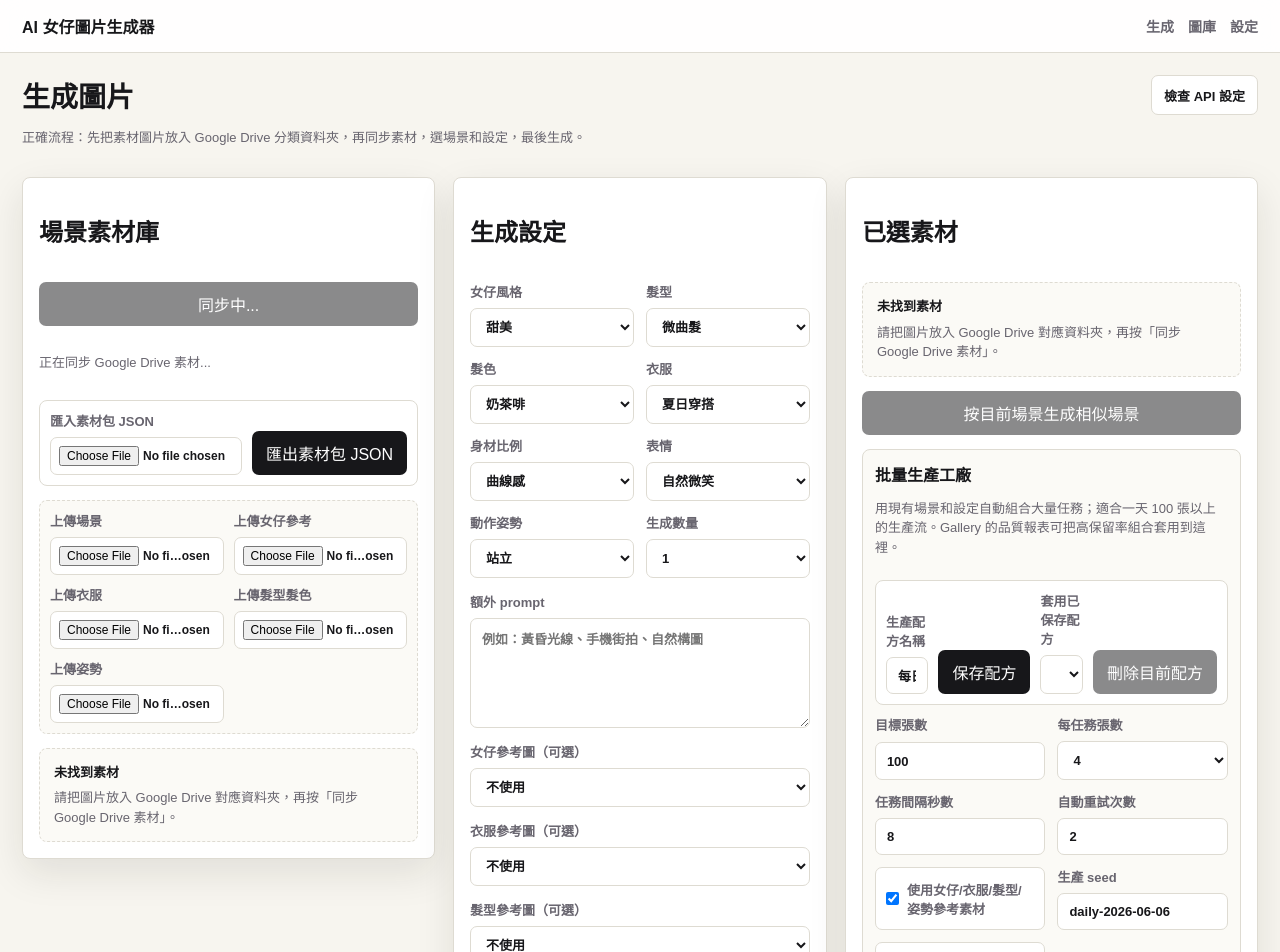
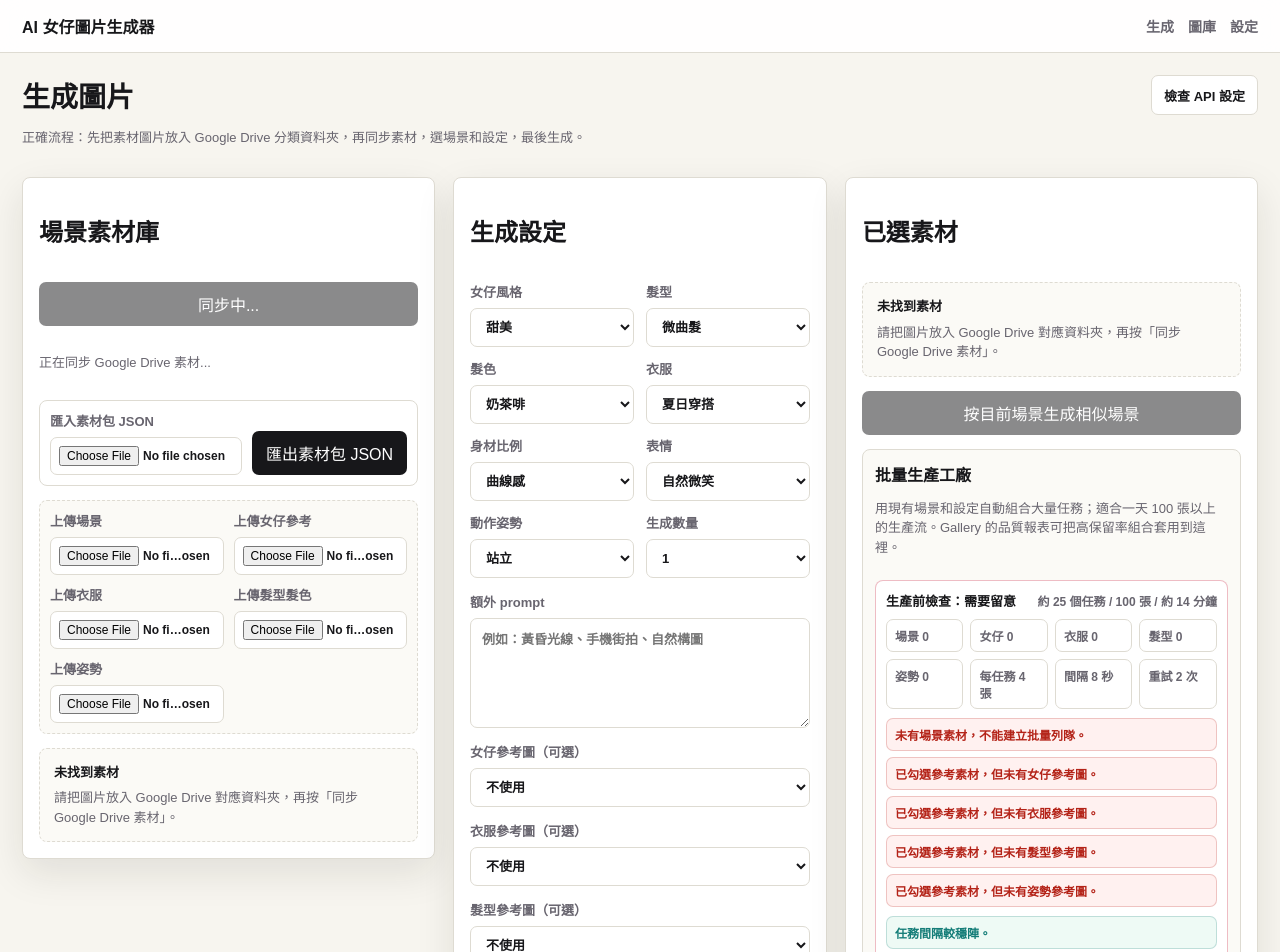
Before and after one commit to PANDORASPA/hkkeke, a Next.js app: page /generate in a window 1280 px wide. Shown: the top 952 px of the page. Built offline with nearby package versions, Linux system fonts and the light colour scheme.

Commit message:
Add production readiness checklist

```diff
--- a/app/generate/page.tsx
+++ b/app/generate/page.tsx
@@ -331,6 +331,46 @@ export default function GeneratePage() {
     const successRate = totalJobs ? Math.round((doneJobs / totalJobs) * 100) : 0;
     return { totalJobs, pendingJobs, runningJobs, doneJobs, failedJobs, retriedJobs, retryBudget, plannedImages, doneImages, successRate };
   }, [queue]);
+
+  const factoryReadiness = useMemo(() => {
+    const targetImages = clampNumber(Number(factory.targetImages), 1, 500);
+    const imagesPerJob = normalizeCount(Number(factory.imagesPerJob));
+    const estimatedJobs = Math.ceil(targetImages / imagesPerJob);
+    const delaySeconds = clampNumber(Number(factory.queueDelaySeconds), 0, 120);
+    const maxRetries = clampNumber(Number(factory.maxRetries), 0, 5);
+    const estimatedMinutes = Math.max(1, Math.ceil((estimatedJobs * (25 + delaySeconds)) / 60));
+    const warnings: string[] = [];
+    const strengths: string[] = [];
+
+    if (!assets.scene.length) warnings.push("未有場景素材，不能建立批量列隊。");
+    if (assets.scene.length > 0 && assets.scene.length < 5) warnings.push("場景少過 5 張，100 張成品會較容易重複。");
+    if (factory.useReferenceAssets && !assets.girl.length) warnings.push("已勾選參考素材，但未有女仔參考圖。");
+    if (factory.useReferenceAssets && !assets.outfit.length) warnings.push("已勾選參考素材，但未有衣服參考圖。");
+    if (factory.useReferenceAssets && !assets.hair.length) warnings.push("已勾選參考素材，但未有髮型參考圖。");
+    if (factory.useReferenceAssets && !assets.pose.length) warnings.push("已勾選參考素材，但未有姿勢參考圖。");
+    if (delaySeconds < 5 && targetImages >= 50) warnings.push("任務間隔低過 5 秒，大量生成較易遇到 rate limit。");
+    if (maxRetries === 0 && targetImages >= 50) warnings.push("大量生成建議至少 1-2 次自動重試。");
+
+    if (assets.scene.length >= 8) strengths.push("場景素材足夠輪替。");
+    if (!factory.useReferenceAssets || (assets.girl.length && assets.outfit.length && assets.hair.length && assets.pose.length)) {
+      strengths.push("參考素材設定完整。");
+    }
+    if (delaySeconds >= 8) strengths.push("任務間隔較穩陣。");
+    if (maxRetries >= 1) strengths.push("已有自動重試保護。");
+    if (factory.seed.trim()) strengths.push("已設定 seed，方便復盤同重現。");
+
+    return {
+      targetImages,
+      imagesPerJob,
+      estimatedJobs,
+      estimatedMinutes,
+      maxRetries,
+      delaySeconds,
+      warnings,
+      strengths,
+      ready: assets.scene.length > 0 && warnings.length <= 2
+    };
+  }, [assets, factory]);
 
   function buildPayloadFromAssets(input: {
     scene: DriveAsset;
@@ -844,6 +884,32 @@ export default function GeneratePage() {
               <strong>批量生產工廠</strong>
               <p className="muted">用現有場景和設定自動組合大量任務；適合一天 100 張以上的生產流。Gallery 的品質報表可把高保留率組合套用到這裡。</p>
             </div>
+            <div className={`readiness-panel ${factoryReadiness.ready ? "ready" : "warning"}`}>
+              <div className="readiness-heading">
+                <strong>{factoryReadiness.ready ? "生產前檢查：可以開工" : "生產前檢查：需要留意"}</strong>
+                <span>約 {factoryReadiness.estimatedJobs} 個任務 / {factoryReadiness.targetImages} 張 / 約 {factoryReadiness.estimatedMinutes} 分鐘</span>
+              </div>
+              <div className="readiness-stats">
+                <span>場景 {assets.scene.length}</span>
+                <span>女仔 {assets.girl.length}</span>
+                <span>衣服 {assets.outfit.length}</span>
+                <span>髮型 {assets.hair.length}</span>
+                <span>姿勢 {assets.pose.length}</span>
+                <span>每任務 {factoryReadiness.imagesPerJob} 張</span>
+                <span>間隔 {factoryReadiness.delaySeconds} 秒</span>
+                <span>重試 {factoryReadiness.maxRetries} 次</span>
+              </div>
+              {factoryReadiness.warnings.length ? (
+                <div className="readiness-list warning">
+                  {factoryReadiness.warnings.map((warning) => <span key={warning}>{warning}</span>)}
+                </div>
+              ) : null}
+              {factoryReadiness.strengths.length ? (
+                <div className="readiness-list ready">
+                  {factoryReadiness.strengths.map((item) => <span key={item}>{item}</span>)}
+                </div>
+              ) : null}
+            </div>
             <div className="recipe-tools">
               <label>
                 生產配方名稱
--- a/app/globals.css
+++ b/app/globals.css
@@ -495,6 +495,76 @@ label {
   background: var(--panel);
 }
 
+.readiness-panel {
+  display: grid;
+  gap: 9px;
+  padding: 10px;
+  border: 1px solid var(--line);
+  border-radius: 8px;
+  background: var(--panel);
+}
+
+.readiness-panel.ready {
+  border-color: rgba(20, 125, 120, 0.28);
+}
+
+.readiness-panel.warning {
+  border-color: rgba(206, 64, 88, 0.35);
+}
+
+.readiness-heading {
+  display: flex;
+  justify-content: space-between;
+  gap: 10px;
+  align-items: center;
+}
+
+.readiness-heading strong {
+  font-size: 13px;
+}
+
+.readiness-heading span {
+  color: var(--muted);
+  font-size: 12px;
+  font-weight: 800;
+  text-align: right;
+}
+
+.readiness-stats {
+  display: grid;
+  grid-template-columns: repeat(4, minmax(0, 1fr));
+  gap: 7px;
+}
+
+.readiness-stats span,
+.readiness-list span {
+  padding: 7px 8px;
+  border: 1px solid var(--line);
+  border-radius: 7px;
+  background: #fff;
+  color: var(--muted);
+  font-size: 12px;
+  font-weight: 800;
+  overflow-wrap: anywhere;
+}
+
+.readiness-list {
+  display: grid;
+  gap: 6px;
+}
+
+.readiness-list.ready span {
+  border-color: rgba(20, 125, 120, 0.22);
+  color: var(--ok);
+  background: #eefaf5;
+}
+
+.readiness-list.warning span {
+  border-color: rgba(180, 35, 24, 0.22);
+  color: var(--danger);
+  background: #fff1f0;
+}
+
 .check-row {
   display: flex;
   align-items: center;
@@ -768,6 +838,19 @@ pre {
     flex-direction: column;
   }
 
+  .readiness-heading {
+    align-items: flex-start;
+    flex-direction: column;
+  }
+
+  .readiness-heading span {
+    text-align: left;
+  }
+
+  .readiness-stats {
+    grid-template-columns: repeat(2, minmax(0, 1fr));
+  }
+
   .queue-item {
     grid-template-columns: 1fr;
   }
```
Also changed, not shown: 1 other file (tests, documents, lock files or other folders).
